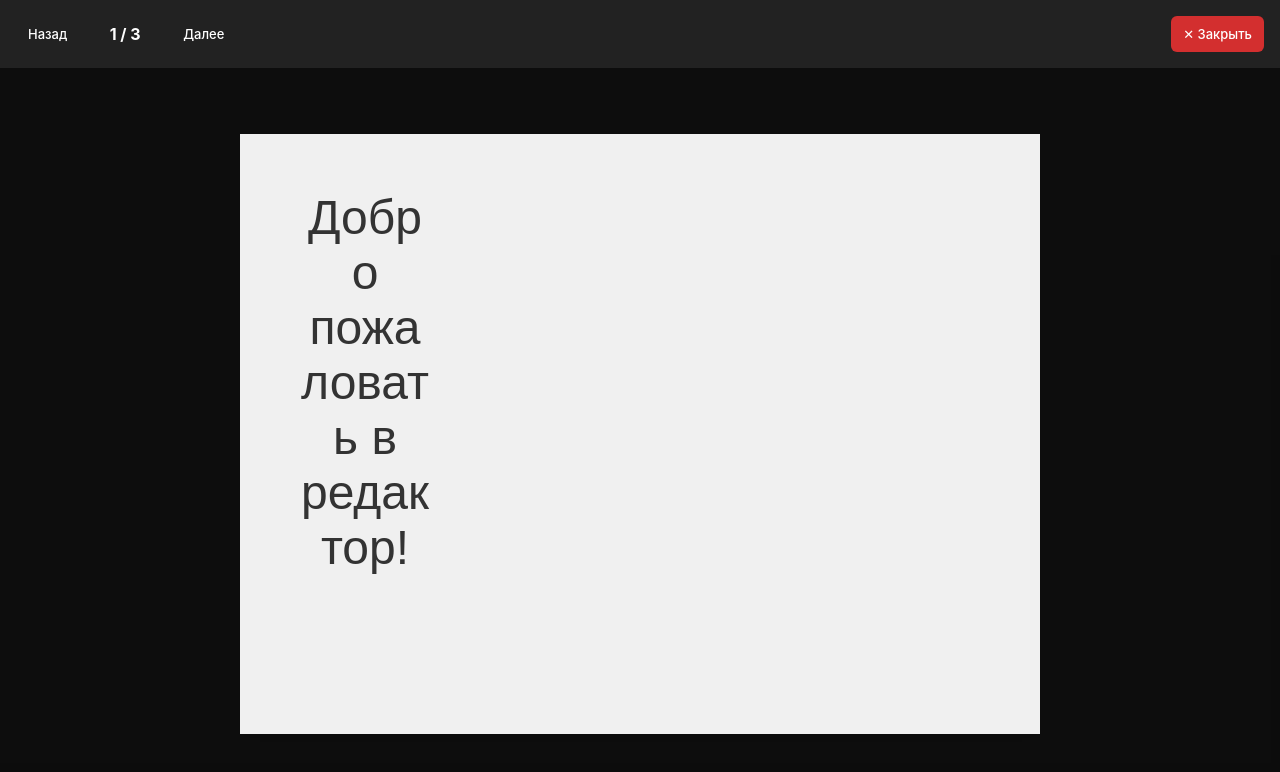
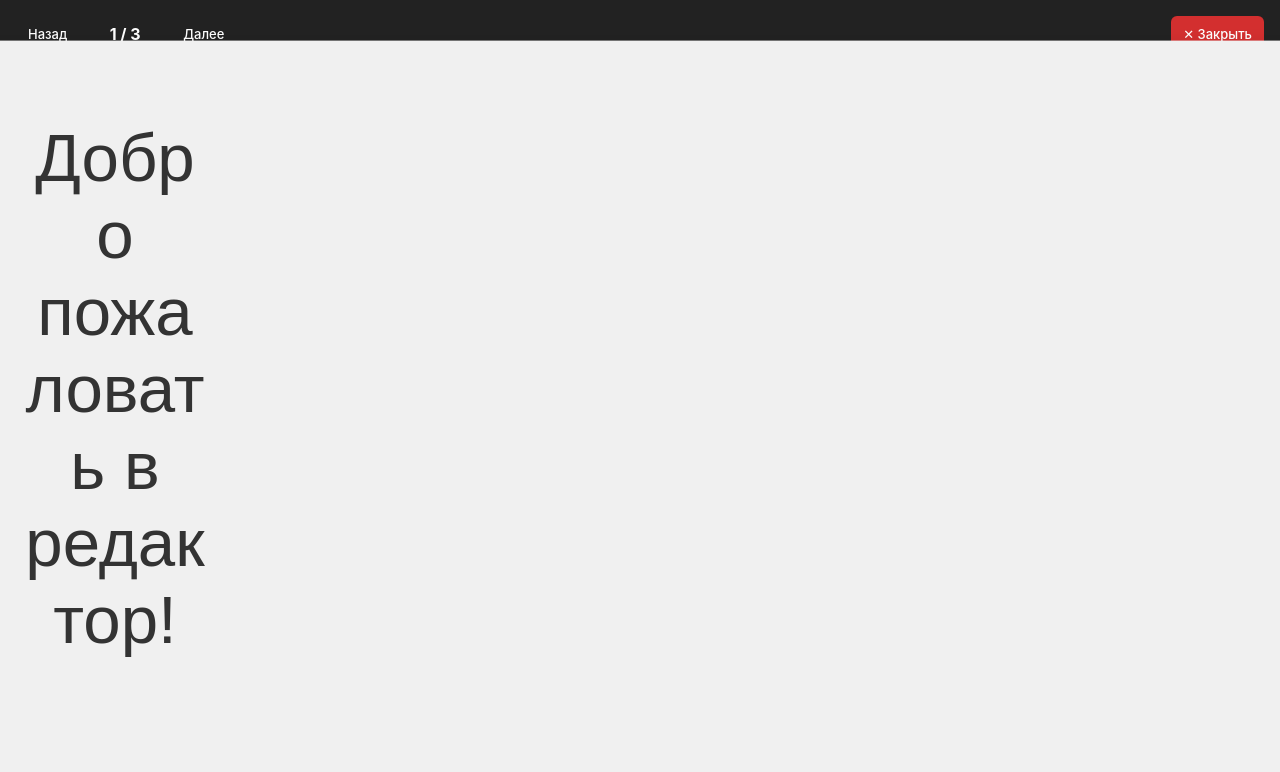
Before and after one commit to FunCodingMan/presentation-maker, a React (Vite) app: page / in a window 1280 px wide. Both pictures are taken after a click on the button "Слайд-шоу ▶". Shown: the top 772 px of the page. Built offline with nearby package versions, Linux system fonts and the light colour scheme.

Commit message:
feat: add fulsscreen while slide prewiew and upscale slide size

```diff
--- a/src/components/App.tsx
+++ b/src/components/App.tsx
@@ -29,11 +29,17 @@ function App({ presentation, activeSlideId }: AppProps) {
         const idx = presentation.slides.findIndex(slide => slide.id === activeSlideId);
         setActiveSlideId(activeSlideId = presentation.slides[ValidateIdx(idx + 1)].id);
     }
+
+    const ClosePreviewMode = () => {
+        document.exitFullscreen()
+        setPreviewMode(false)
+    }
+
     if (getPreviewMode()) {
         return (
             <PreviewOverlay
                 presentation={presentation}
-                onClose={() => setPreviewMode(false)}
+                onClose={ClosePreviewMode}
                 onNextSlide={ToNextSlide}
                 onPrevSlide={ToPrevSlide}
                 activeSlideId={activeSlideId}
--- a/src/components/PreviewOverlay.module.css
+++ b/src/components/PreviewOverlay.module.css
@@ -18,6 +18,10 @@
     padding: 16px;
     background-color: #222;
     color: white;
+}
+
+.scaleWrapper {
+    transform: scale(1.4);
 }
 
 .counter {
--- a/src/components/PreviewOverlay.tsx
+++ b/src/components/PreviewOverlay.tsx
@@ -34,7 +34,9 @@ function PreviewOverlay({ presentation, activeSlideId, onClose, onNextSlide, onP
             </div>
 
             <div className={styles.slideContainer}>
-                {currentSlide && <SlidePreview slide={currentSlide} readonly={true} />}
+                <div className={styles.scaleWrapper}>
+                    {currentSlide && <SlidePreview slide={currentSlide} readonly={true} />}
+                </div>
             </div>
         </div>
     );
--- a/src/components/SlideList.module.css
+++ b/src/components/SlideList.module.css
@@ -25,7 +25,7 @@
 
 .thumbnailContainer {
     width: 160px;
-    height: 120px;
+    height: 112px;
     position: relative;
     overflow: hidden;
     border: 2px solid #ccc;
--- a/src/components/SlidePreview.module.css
+++ b/src/components/SlidePreview.module.css
@@ -1,6 +1,6 @@
 .slidePreview {
-    width: 800px;
-    height: 600px;
+    width: 1000px;
+    height: 562px;
     position: relative;
     overflow: hidden;
     box-shadow: 0 4px 12px rgba(0, 0, 0, 0.15);
--- a/src/components/Toolbar.tsx
+++ b/src/components/Toolbar.tsx
@@ -28,6 +28,7 @@ function Toolbar({ presentation, activeSlideId }: ToolbarProps) {
 
     const onStartPreview = () => {
         setPreviewMode(true)
+        document.documentElement.requestFullscreen()
     }
 
     const onBackgroundColorChange = (newColor: string) => {
```
Also changed, not shown: src/functions/presentation.ts (indentation only).
